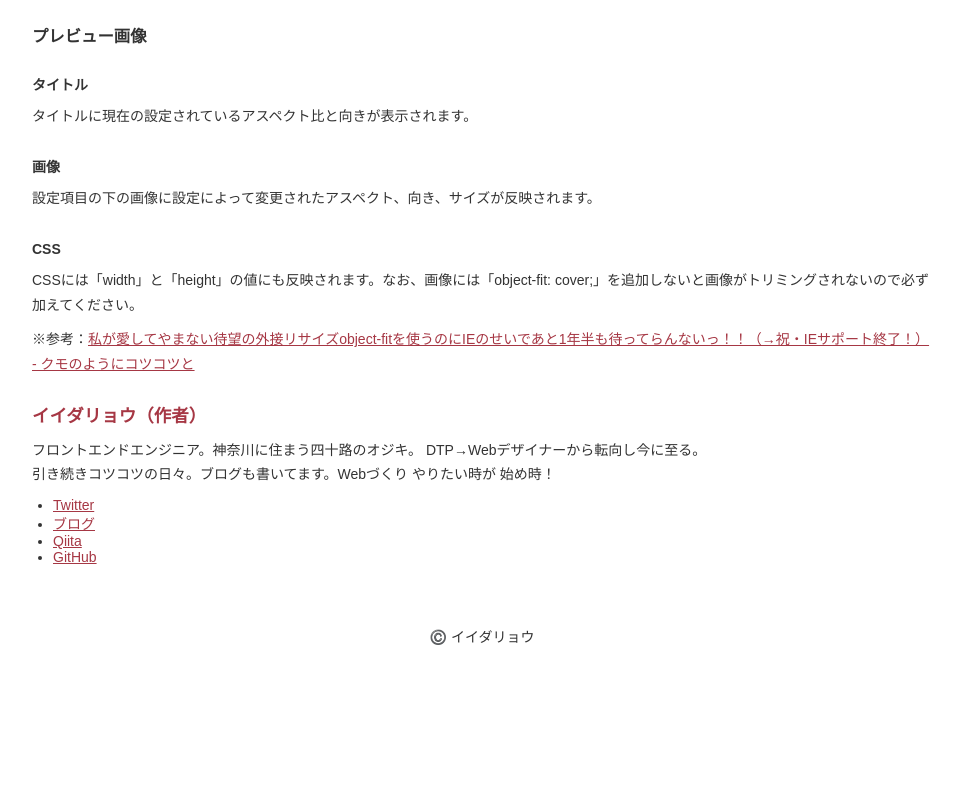
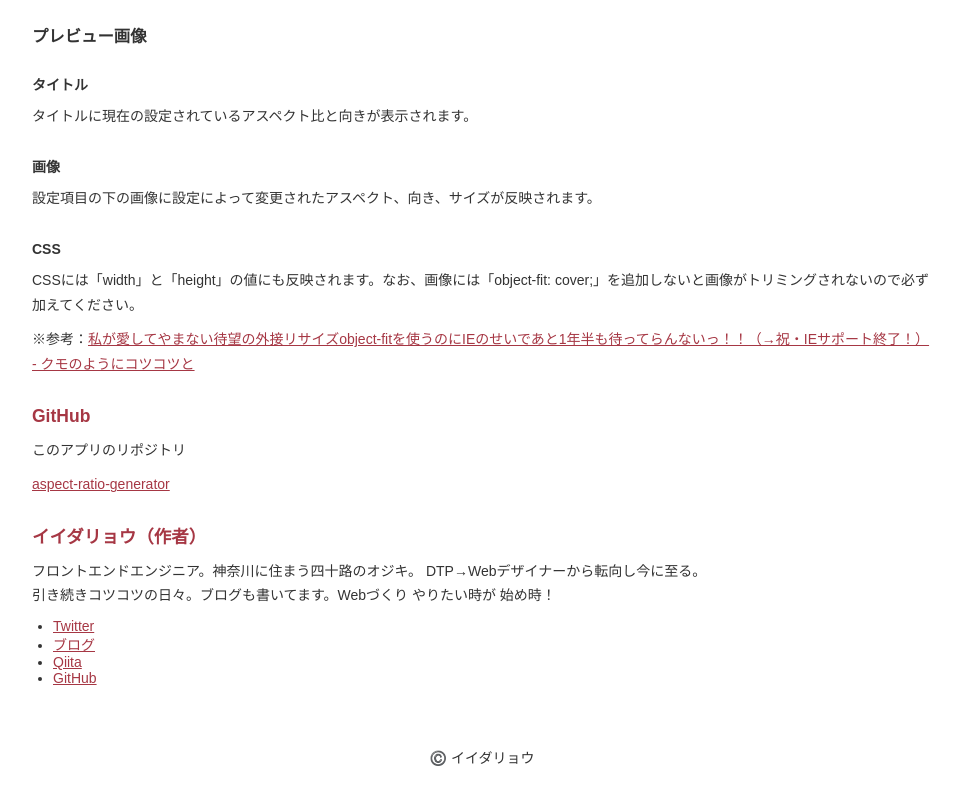
Before and after one commit to ryo-i/aspect-ratio-generator, a Next.js app: page /about in a window 1280 px wide. Shown: the part 886-1686 px from the top of the page, without its empty margins (158-1118 px from the left). Before the commit the page ends 1565 px from the top, so only its background shows below. Built offline with nearby package versions, Linux system fonts and the light colour scheme.

Commit message:
リンク追加

```diff
--- a/pages/about.tsx
+++ b/pages/about.tsx
@@ -74,6 +74,11 @@ function About() {
                     </section>
                 </section>
             </section>
+            <section>
+                <h2>GitHub</h2>
+                <p>このアプリのリポジトリ</p>
+                <p><a href="https://github.com/ryo-i/aspect-ratio-generator">aspect-ratio-generator</a></p>
+            </section>
             <Profile />
         </main>
         <Footer />
```
